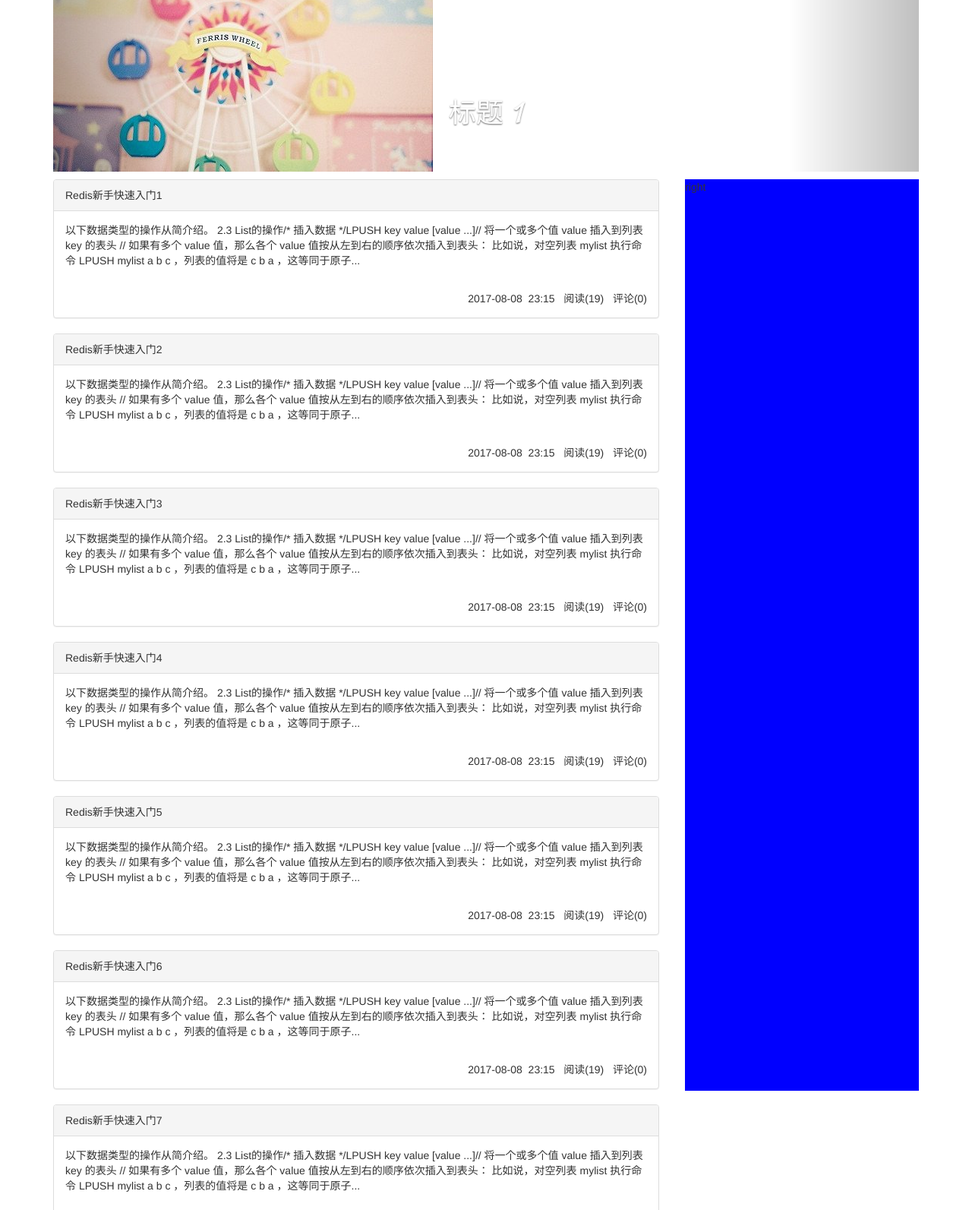
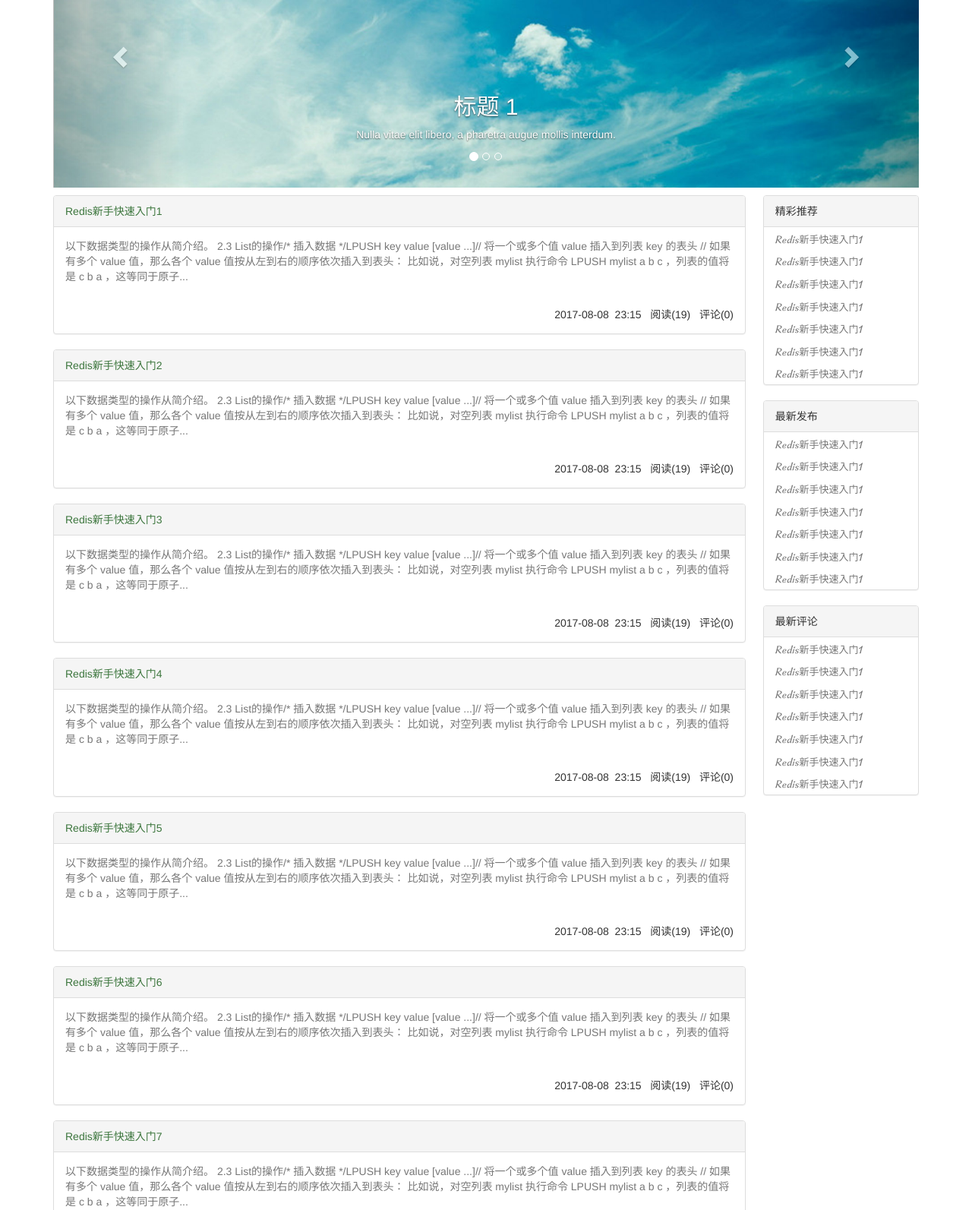
Before and after one commit to lishiii/P01_170723, a plain HTML site: page blog.html in a window 1280 px wide. Shown: the part 160-1753 px from the top of the page at 76% size. Drawn offline with nearby package versions, Linux system fonts and the light colour scheme.

Commit message:
blog页面的展示基本完成

```diff
--- a/blog.html
+++ b/blog.html
@@ -8,7 +8,7 @@
 	<link rel="stylesheet" type="text/css" href="css/my.css">
 	<link rel="stylesheet" type="text/css" href="css/blog.css">
 	<meta http-equiv="X-UA-Compatible" content="IE=edge,chrome=1">
-	<meta name="viewport" content="width=device-width,initial-scale=1">
+	<meta name="viewport" content="width=device-width,initial-scale=1,minimum-scale=1,maximum-scale=1,user-scalable=no" />
 	<script type="text/javascript" src="js/my.js"></script>
 	<script type="text/javascript" src="js/scrollspy.js"></script>
 	<script type="text/javascript" src="js/jquery.min.js"></script>
@@ -49,29 +49,42 @@
 
 				<div class="item active">
 					<a href="#">
-						<img src="./images/29.jpg" alt="First slide" class="carousel-pic">
-						<div class="carousel-caption">标题 1</div>
+						<img src="./images/c2.jpg" alt="First slide" class="img-responsive carousel-pic">
+						<div class="carousel-caption">
+							<h2>标题 1</h2>
+							<p>Nulla vitae elit libero, a pharetra augue mollis interdum.</p></div>
 						</a>
 					</div>
 
 					<div class="item">
 						<a href="#">
-						<img src="./images/34.jpg" alt="Second slide">
-						<div class="carousel-caption">标题 2</div>
+							<img src="./images/c1.jpg" class="img-responsive" alt="Second slide">
+							<div class="carousel-caption">
+								<h2>标题 2</h2>
+								<p>Nulla vitae elit libero, a pharetra augue mollis interdum.</p></div>
 							</a>
 						</div>
 						<div class="item">
 							<a href="#">
-						<img src="./images/36.jpg" alt="Third slide">
-						<div class="carousel-caption">标题 3</div>
+								<img src="./images/c4.jpg" class="img-responsive" alt="Third slide">
+								<div class="carousel-caption">
+									<h2>标题 3</h2>
+									<p>Nulla vitae elit libero, a pharetra augue mollis interdum.</p>
+								</div>
 							</a>
 						</div>
 					</div>
 					<!-- 轮播（Carousel）导航 -->
 					<a class="carousel-control left" href="#myCarousel"
-			data-slide="prev"></a>
+					data-slide="prev">
+					<span class="glyphicon glyphicon-chevron-left" aria-hidden="true"></span>
+					<span class="sr-only">Previous</span>
+				</a>
 				<a class="carousel-control right" href="#myCarousel"
-			data-slide="next"></a>
+				data-slide="next">
+				<span class="glyphicon glyphicon-chevron-right" aria-hidden="true"></span>
+				<span class="sr-only">Next</span>
+			</a>
 		</div>
 		<div id="assist"></div>
 
@@ -79,9 +92,9 @@
 			<div id="blog-left" class="pull-left">
 				<div class="panel panel-default">
 					<div class="panel-heading">
-						Redis新手快速入门1
+						<a href="#" class="text-success">Redis新手快速入门1</a>
 					</div>
-					<div class="panel-body">以下数据类型的操作从简介绍。 2.3 List的操作/* 插入数据 */LPUSH key value [value ...]// 将一个或多个值 value 插入到列表 key 的表头 // 如果有多个 value 值，那么各个 value 值按从左到右的顺序依次插入到表头： 比如说，对空列表 mylist 执行命令 LPUSH mylist a b c ，列表的值将是 c b a ，这等同于原子...</div>
+					<div class="panel-body"><a href="#" class="text-muted text-main">以下数据类型的操作从简介绍。 2.3 List的操作/* 插入数据 */LPUSH key value [value ...]// 将一个或多个值 value 插入到列表 key 的表头 // 如果有多个 value 值，那么各个 value 值按从左到右的顺序依次插入到表头： 比如说，对空列表 mylist 执行命令 LPUSH mylist a b c ，列表的值将是 c b a ，这等同于原子...</a></div>
 					<div class="panel-body text-right">
 						2017-08-08&nbsp;&nbsp;23:15&nbsp;&nbsp;&nbsp;阅读(19)&nbsp;&nbsp;&nbsp;评论(0)
 					</div>
@@ -89,9 +102,9 @@
 
 				<div class="panel panel-default">
 					<div class="panel-heading">
-						Redis新手快速入门2
+						<a href="#" class="text-success">Redis新手快速入门2</a>
 					</div>
-					<div class="panel-body">以下数据类型的操作从简介绍。 2.3 List的操作/* 插入数据 */LPUSH key value [value ...]// 将一个或多个值 value 插入到列表 key 的表头 // 如果有多个 value 值，那么各个 value 值按从左到右的顺序依次插入到表头： 比如说，对空列表 mylist 执行命令 LPUSH mylist a b c ，列表的值将是 c b a ，这等同于原子...</div>
+					<div class="panel-body"><a href="#" class="text-muted text-main">以下数据类型的操作从简介绍。 2.3 List的操作/* 插入数据 */LPUSH key value [value ...]// 将一个或多个值 value 插入到列表 key 的表头 // 如果有多个 value 值，那么各个 value 值按从左到右的顺序依次插入到表头： 比如说，对空列表 mylist 执行命令 LPUSH mylist a b c ，列表的值将是 c b a ，这等同于原子...</a></div>
 					<div class="panel-body text-right">
 						2017-08-08&nbsp;&nbsp;23:15&nbsp;&nbsp;&nbsp;阅读(19)&nbsp;&nbsp;&nbsp;评论(0)
 					</div>
@@ -99,70 +112,103 @@
 
 				<div class="panel panel-default">
 					<div class="panel-heading">
-						Redis新手快速入门3
+						<a href="#" class="text-success">Redis新手快速入门3</a>
 					</div>
-					<div class="panel-body">以下数据类型的操作从简介绍。 2.3 List的操作/* 插入数据 */LPUSH key value [value ...]// 将一个或多个值 value 插入到列表 key 的表头 // 如果有多个 value 值，那么各个 value 值按从左到右的顺序依次插入到表头： 比如说，对空列表 mylist 执行命令 LPUSH mylist a b c ，列表的值将是 c b a ，这等同于原子...</div>
+					<div class="panel-body"><a href="#" class="text-muted text-main">以下数据类型的操作从简介绍。 2.3 List的操作/* 插入数据 */LPUSH key value [value ...]// 将一个或多个值 value 插入到列表 key 的表头 // 如果有多个 value 值，那么各个 value 值按从左到右的顺序依次插入到表头： 比如说，对空列表 mylist 执行命令 LPUSH mylist a b c ，列表的值将是 c b a ，这等同于原子...</a></div>
 					<div class="panel-body text-right">
 						2017-08-08&nbsp;&nbsp;23:15&nbsp;&nbsp;&nbsp;阅读(19)&nbsp;&nbsp;&nbsp;评论(0)
 					</div>
 				</div>
-
 				<div class="panel panel-default">
 					<div class="panel-heading">
-						Redis新手快速入门4
+						<a href="#" class="text-success">Redis新手快速入门4</a>
 					</div>
-					<div class="panel-body">以下数据类型的操作从简介绍。 2.3 List的操作/* 插入数据 */LPUSH key value [value ...]// 将一个或多个值 value 插入到列表 key 的表头 // 如果有多个 value 值，那么各个 value 值按从左到右的顺序依次插入到表头： 比如说，对空列表 mylist 执行命令 LPUSH mylist a b c ，列表的值将是 c b a ，这等同于原子...</div>
-					<div class="panel-body text-right">
-						2017-08-08&nbsp;&nbsp;23:15&nbsp;&nbsp;&nbsp;阅读(19)&nbsp;&nbsp;&nbsp;评论(0)
-					</div>
-				</div>
-
-				<div class="panel panel-default">
-					<div class="panel-heading">
-						Redis新手快速入门5
-					</div>
-					<div class="panel-body">以下数据类型的操作从简介绍。 2.3 List的操作/* 插入数据 */LPUSH key value [value ...]// 将一个或多个值 value 插入到列表 key 的表头 // 如果有多个 value 值，那么各个 value 值按从左到右的顺序依次插入到表头： 比如说，对空列表 mylist 执行命令 LPUSH mylist a b c ，列表的值将是 c b a ，这等同于原子...</div>
-					<div class="panel-body text-right">
-						2017-08-08&nbsp;&nbsp;23:15&nbsp;&nbsp;&nbsp;阅读(19)&nbsp;&nbsp;&nbsp;评论(0)
-					</div>
-				</div>
-
-				<div class="panel panel-default">
-					<div class="panel-heading">
-						Redis新手快速入门6
-					</div>
-					<div class="panel-body">以下数据类型的操作从简介绍。 2.3 List的操作/* 插入数据 */LPUSH key value [value ...]// 将一个或多个值 value 插入到列表 key 的表头 // 如果有多个 value 值，那么各个 value 值按从左到右的顺序依次插入到表头： 比如说，对空列表 mylist 执行命令 LPUSH mylist a b c ，列表的值将是 c b a ，这等同于原子...</div>
-					<div class="panel-body text-right">
-						2017-08-08&nbsp;&nbsp;23:15&nbsp;&nbsp;&nbsp;阅读(19)&nbsp;&nbsp;&nbsp;评论(0)
-					</div>
-				</div>
-
-				<div class="panel panel-default">
-					<div class="panel-heading">
-						Redis新手快速入门7
-					</div>
-					<div class="panel-body">以下数据类型的操作从简介绍。 2.3 List的操作/* 插入数据 */LPUSH key value [value ...]// 将一个或多个值 value 插入到列表 key 的表头 // 如果有多个 value 值，那么各个 value 值按从左到右的顺序依次插入到表头： 比如说，对空列表 mylist 执行命令 LPUSH mylist a b c ，列表的值将是 c b a ，这等同于原子...</div>
-					<div class="panel-body text-right">
-						2017-08-08&nbsp;&nbsp;23:15&nbsp;&nbsp;&nbsp;阅读(19)&nbsp;&nbsp;&nbsp;评论(0)
-					</div>
-				</div>
-
-				<div class="panel panel-default">
-					<div class="panel-heading">
-						Redis新手快速入门8
-					</div>
-					<div class="panel-body">以下数据类型的操作从简介绍。 2.3 List的操作/* 插入数据 */LPUSH key value [value ...]// 将一个或多个值 value 插入到列表 key 的表头 // 如果有多个 value 值，那么各个 value 值按从左到右的顺序依次插入到表头： 比如说，对空列表 mylist 执行命令 LPUSH mylist a b c ，列表的值将是 c b a ，这等同于原子...</div>
+					<div class="panel-body"><a href="#" class="text-muted text-main">以下数据类型的操作从简介绍。 2.3 List的操作/* 插入数据 */LPUSH key value [value ...]// 将一个或多个值 value 插入到列表 key 的表头 // 如果有多个 value 值，那么各个 value 值按从左到右的顺序依次插入到表头： 比如说，对空列表 mylist 执行命令 LPUSH mylist a b c ，列表的值将是 c b a ，这等同于原子...</a></div>
 					<div class="panel-body text-right">
 						2017-08-08&nbsp;&nbsp;23:15&nbsp;&nbsp;&nbsp;阅读(19)&nbsp;&nbsp;&nbsp;评论(0)
 					</div>
 				</div>
 
 
+				<div class="panel panel-default">
+					<div class="panel-heading">
+						<a href="#" class="text-success">Redis新手快速入门5</a>
+					</div>
+					<div class="panel-body"><a href="#" class="text-muted text-main">以下数据类型的操作从简介绍。 2.3 List的操作/* 插入数据 */LPUSH key value [value ...]// 将一个或多个值 value 插入到列表 key 的表头 // 如果有多个 value 值，那么各个 value 值按从左到右的顺序依次插入到表头： 比如说，对空列表 mylist 执行命令 LPUSH mylist a b c ，列表的值将是 c b a ，这等同于原子...</a></div>
+					<div class="panel-body text-right">
+						2017-08-08&nbsp;&nbsp;23:15&nbsp;&nbsp;&nbsp;阅读(19)&nbsp;&nbsp;&nbsp;评论(0)
+					</div>
+				</div>
+				<div class="panel panel-default">
+					<div class="panel-heading">
+						<a href="#" class="text-success">Redis新手快速入门6</a>
+					</div>
+					<div class="panel-body"><a href="#" class="text-muted text-main">以下数据类型的操作从简介绍。 2.3 List的操作/* 插入数据 */LPUSH key value [value ...]// 将一个或多个值 value 插入到列表 key 的表头 // 如果有多个 value 值，那么各个 value 值按从左到右的顺序依次插入到表头： 比如说，对空列表 mylist 执行命令 LPUSH mylist a b c ，列表的值将是 c b a ，这等同于原子...</a></div>
+					<div class="panel-body text-right">
+						2017-08-08&nbsp;&nbsp;23:15&nbsp;&nbsp;&nbsp;阅读(19)&nbsp;&nbsp;&nbsp;评论(0)
+					</div>
+				</div>
+				<div class="panel panel-default">
+					<div class="panel-heading">
+						<a href="#" class="text-success">Redis新手快速入门7</a>
+					</div>
+					<div class="panel-body"><a href="#" class="text-muted text-main">以下数据类型的操作从简介绍。 2.3 List的操作/* 插入数据 */LPUSH key value [value ...]// 将一个或多个值 value 插入到列表 key 的表头 // 如果有多个 value 值，那么各个 value 值按从左到右的顺序依次插入到表头： 比如说，对空列表 mylist 执行命令 LPUSH mylist a b c ，列表的值将是 c b a ，这等同于原子...</a></div>
+					<div class="panel-body text-right">
+						2017-08-08&nbsp;&nbsp;23:15&nbsp;&nbsp;&nbsp;阅读(19)&nbsp;&nbsp;&nbsp;评论(0)
+					</div>
+				</div>
+				<div class="panel panel-default">
+					<div class="panel-heading">
+						<a href="#" class="text-success">Redis新手快速入门8</a>
+					</div>
+					<div class="panel-body"><a href="#" class="text-muted text-main">以下数据类型的操作从简介绍。 2.3 List的操作/* 插入数据 */LPUSH key value [value ...]// 将一个或多个值 value 插入到列表 key 的表头 // 如果有多个 value 值，那么各个 value 值按从左到右的顺序依次插入到表头： 比如说，对空列表 mylist 执行命令 LPUSH mylist a b c ，列表的值将是 c b a ，这等同于原子...</a></div>
+					<div class="panel-body text-right">
+						2017-08-08&nbsp;&nbsp;23:15&nbsp;&nbsp;&nbsp;阅读(19)&nbsp;&nbsp;&nbsp;评论(0)
+					</div>
+				</div>
 
 				<button class="btn btn-default btn-block">查看更多...</button>
 			</div>
 
-			<div id="blog-right" class="pull-right">right</div>
+			<div id="blog-right" class="pull-right">
+				<div class="panel panel-default">
+					<div class="panel-heading">
+						精彩推荐
+					</div>
+					<div class="panel-body catalog-body"><a href="#" class="text-muted">Redis新手快速入门1</a></div>
+					<div class="panel-body catalog-body"><a href="#" class="text-muted">Redis新手快速入门1</a></div>
+					<div class="panel-body catalog-body"><a href="#" class="text-muted">Redis新手快速入门1</a></div>
+					<div class="panel-body catalog-body"><a href="#" class="text-muted">Redis新手快速入门1</a></div>
+					<div class="panel-body catalog-body"><a href="#" class="text-muted">Redis新手快速入门1</a></div>
+					<div class="panel-body catalog-body"><a href="#" class="text-muted">Redis新手快速入门1</a></div>
+					<div class="panel-body catalog-body"><a href="#" class="text-muted">Redis新手快速入门1</a></div>
+				</div>
+
+				<div class="panel panel-default">
+					<div class="panel-heading">
+						最新发布
+					</div>
+					<div class="panel-body catalog-body"><a href="#" class="text-muted">Redis新手快速入门1</a></div>
+					<div class="panel-body catalog-body"><a href="#" class="text-muted">Redis新手快速入门1</a></div>
+					<div class="panel-body catalog-body"><a href="#" class="text-muted">Redis新手快速入门1</a></div>
+					<div class="panel-body catalog-body"><a href="#" class="text-muted">Redis新手快速入门1</a></div>
+					<div class="panel-body catalog-body"><a href="#" class="text-muted">Redis新手快速入门1</a></div>
+					<div class="panel-body catalog-body"><a href="#" class="text-muted">Redis新手快速入门1</a></div>
+					<div class="panel-body catalog-body"><a href="#" class="text-muted">Redis新手快速入门1</a></div>
+				</div>
+				<div class="panel panel-default">
+					<div class="panel-heading">
+						最新评论
+					</div>
+					<div class="panel-body catalog-body"><a href="#" class="text-muted">Redis新手快速入门1</a></div>
+					<div class="panel-body catalog-body"><a href="#" class="text-muted">Redis新手快速入门1</a></div>
+					<div class="panel-body catalog-body"><a href="#" class="text-muted">Redis新手快速入门1</a></div>
+					<div class="panel-body catalog-body"><a href="#" class="text-muted">Redis新手快速入门1</a></div>
+					<div class="panel-body catalog-body"><a href="#" class="text-muted">Redis新手快速入门1</a></div>
+					<div class="panel-body catalog-body"><a href="#" class="text-muted">Redis新手快速入门1</a></div>
+					<div class="panel-body catalog-body"><a href="#" class="text-muted">Redis新手快速入门1</a></div>
+				</div>
+			</div>
 
 		</div>
 
--- a/css/blog.css
+++ b/css/blog.css
@@ -3,16 +3,21 @@
 	margin-bottom: 10px;
 }
 
-.carousel-caption {
+
+.item img {
+	width: 100%;
+	height: auto;
+}
+/* .carousel-caption {
 	font-size: 3.6rem;
 	font-family:'Basileia';
 	font-weight: 400;
-}
+} */
 
 .carousel-pic {
 
 	width: auto;
-	height: 100%;
+	height: 360px;
 }
 
 #assist {
@@ -26,17 +31,30 @@
 }
 
 #blog-left {
-	width: 70%;
+	width: 80%;
 	height: auto;
 
 }
 
 #blog-right {
-	width: 27%;
+	width: 18%;
 	height: 1200px;
-	background-color: blue;
 }
 
+.text-main:hover {
+	text-decoration:none;
+}
+
+.panel-body.catalog-body {
+	padding-top: 6px;
+	padding-bottom: 3px;
+}
+.catalog-body a {
+	text-decoration:none;
+	font-size: 1.3rem;
+	font-family:'Basileia';
+	font-weight: 550;
+}
 
 .footer{
 
--- /dev/null
+++ b/js/blog.js
@@ -0,0 +1 @@
+$(".item img").addClass("carousel-inner img-responsive img-rounded");
```
Also changed, not shown: images/c1.jpg (added), images/c2.jpg (added), images/c3.jpg (added), images/c4.jpg (added), images/carousel_1.jpg (added). Lines whose indentation alone changed are shown as unchanged.
